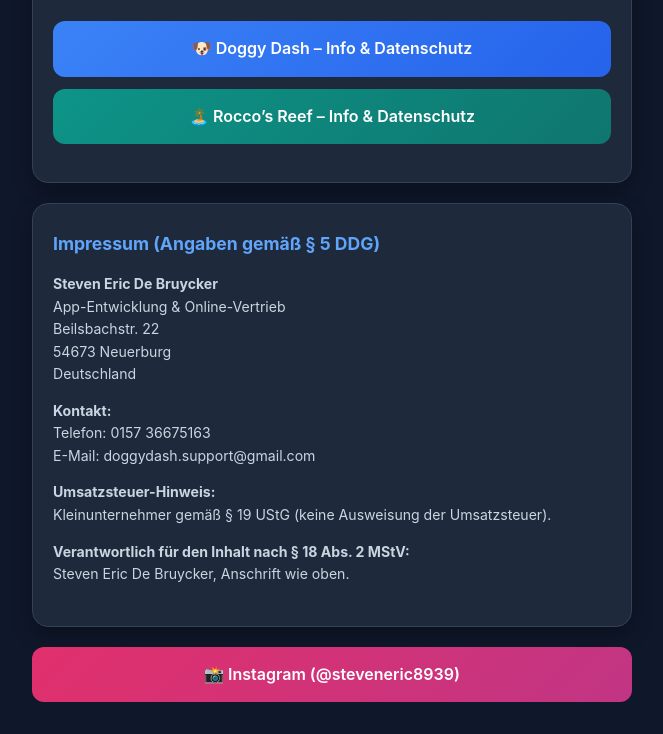
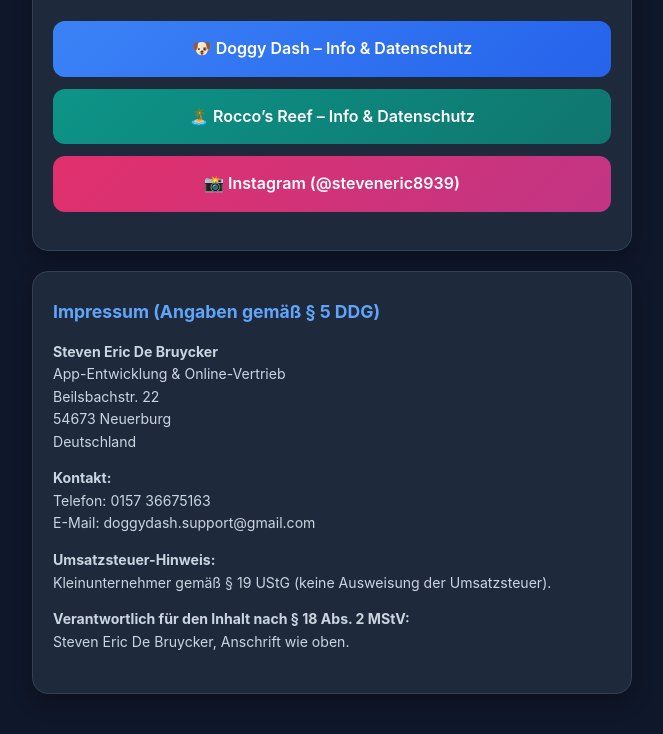
Before and after one commit to Eamost1/privacy-policy, a plain HTML site: page index.html in a window 1280 px wide. Shown: the part 168-902 px from the top of the page, without its empty margins (308-971 px from the left). Drawn offline with Linux system fonts and the light colour scheme.

Commit message:
Update index.html

```diff
--- a/index.html
+++ b/index.html
@@ -11,6 +11,7 @@
     .subtitle { color: #94a3b8; font-size: 0.95rem; margin-bottom: 24px; }
     .btn { display: block; background: linear-gradient(135deg, #3b82f6, #2563eb); color: #fff; text-decoration: none; padding: 15px 18px; border-radius: 12px; font-weight: 600; margin: 12px 0; cursor: pointer; }
     .btn-reef { background: linear-gradient(135deg, #0d9488, #0f766e); }
+    .btn-insta { background: linear-gradient(135deg, #e1306c, #c13584); }
     .legal { text-align: left; font-size: 0.88rem; color: #cbd5e1; }
     .legal h2 { font-size: 1.1rem; color: #60a5fa; margin-top: 0; }
   </style>
@@ -21,6 +22,7 @@
     <p class="subtitle">🎮 Indie Mobile Game Developer<br>Building fun mobile games from scratch ✨</p>
     <a class="btn" id="doggy-link" href="#">🐶 Doggy Dash – Info & Datenschutz</a>
     <a class="btn btn-reef" href="roccos-reef.html">🏝️ Rocco’s Reef – Info & Datenschutz</a>
+    <a class="btn btn-insta" id="insta-link" href="#">📸 Instagram (@steveneric8939)</a>
   </div>
   <div class="card legal">
     <h2>Impressum (Angaben gemäß § 5 DDG)</h2>
@@ -39,7 +41,7 @@
   </div>
   <script>
     document.getElementById("doggy-link").href = "https://" + "athletic-doggy-dash-run" + ".base44.app/privacy";
+    document.getElementById("insta-link").href = "https://" + "://instagram.com" + "steveneric8939";
   </script>
 </body>
 </html>
-<a class="btn" id="insta-link" href="#" style="background: linear-gradient(135deg, #e1306c, #c13584);">📸 Instagram (@steveneric8939)</a>
```
